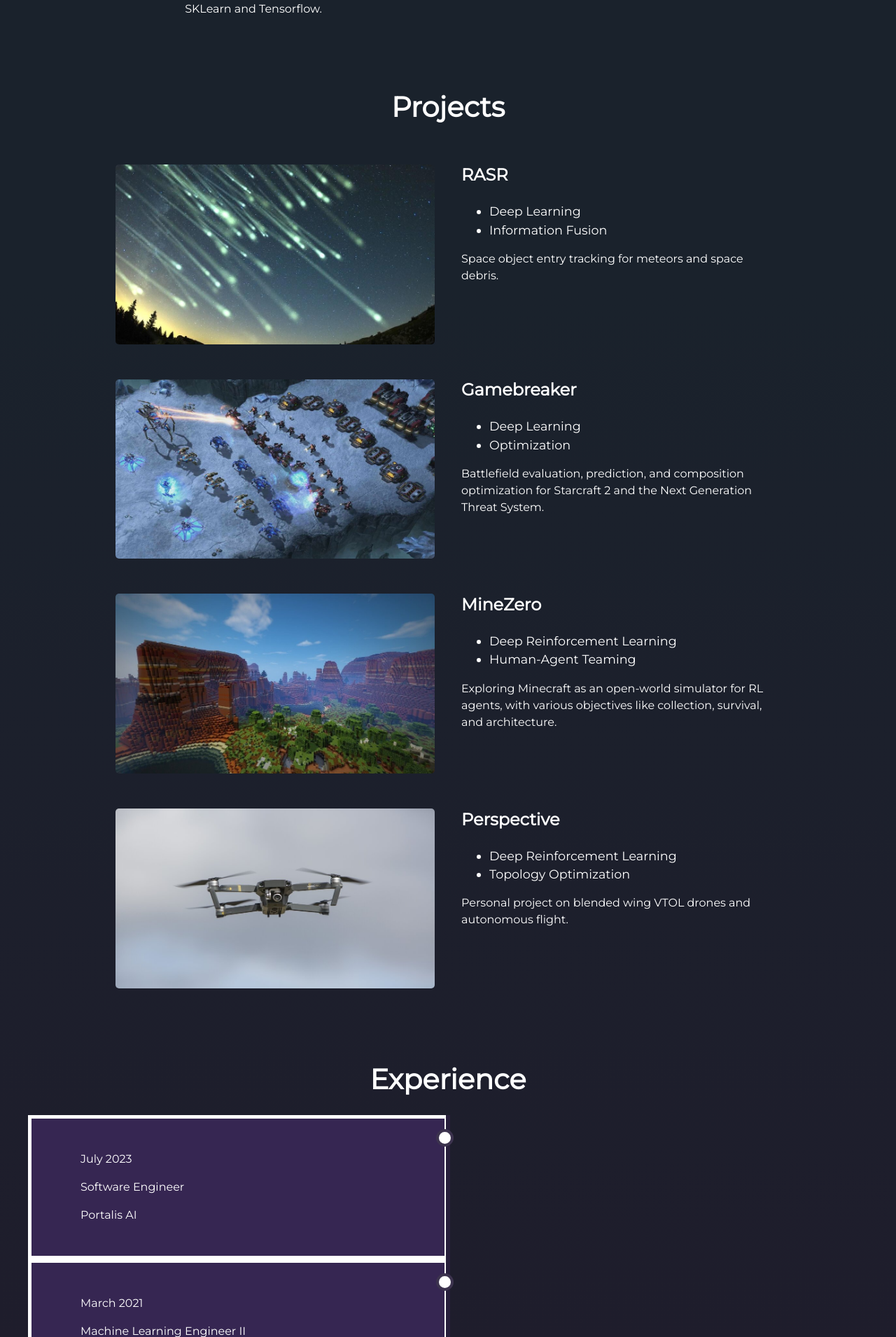
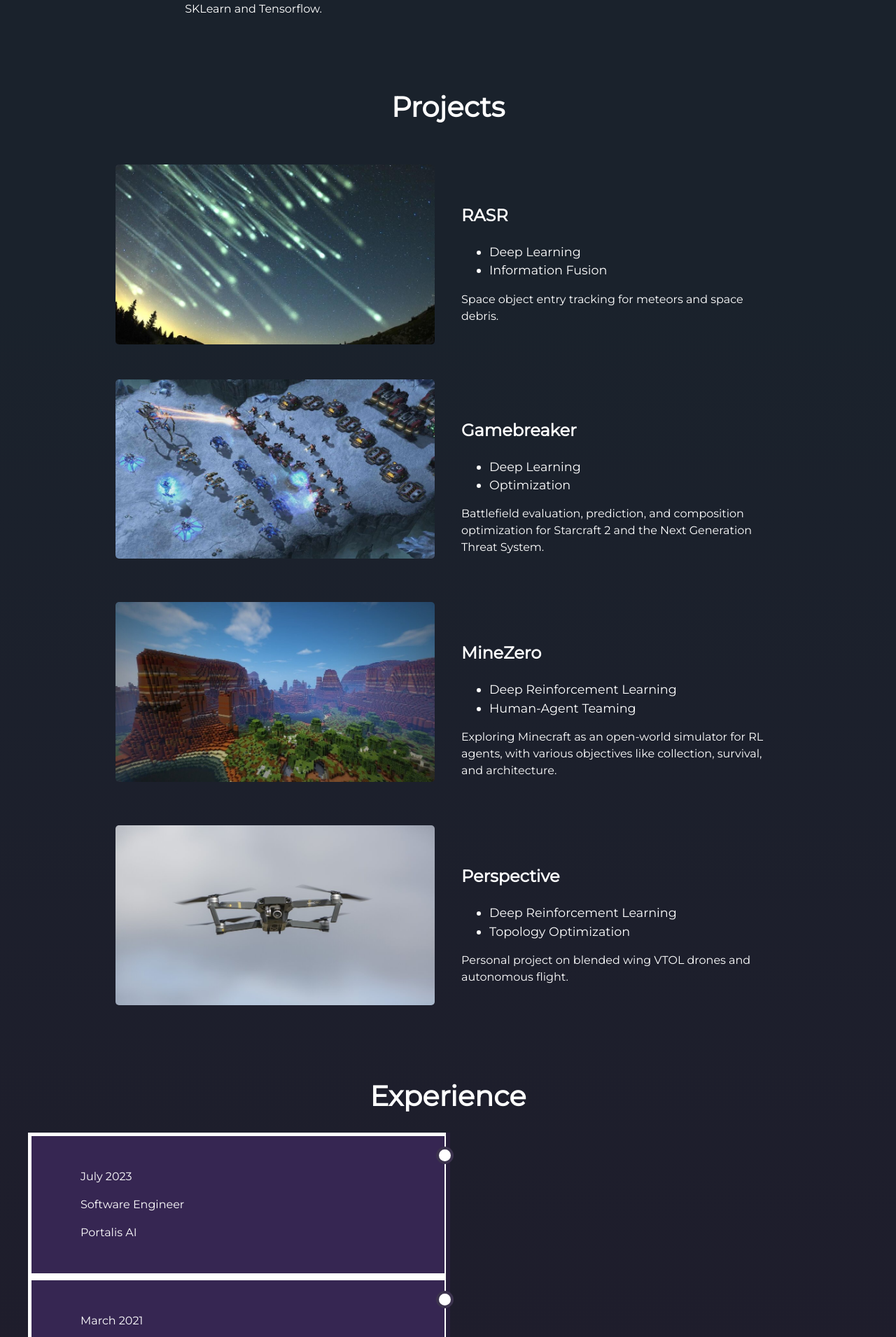
Before and after one commit to ysarda/ysarda.github.io, a Jekyll site: the page built from index.html, in a window 1280 px wide. Shown: the part 2013-3923 px from the top of the page at 70% size. Built offline with Jekyll 4.4.1, drawn with Linux system fonts in a browser that asks for light colours.

Commit message:
more space

```diff
--- a/_includes/projects.html
+++ b/_includes/projects.html
@@ -1,5 +1,8 @@
 <head>
   <style type="text/css">
+    .contents-right{
+      margin-top: 10px;
+    }
     .user-projects{
       border: 5px solid transparent
     }
```
